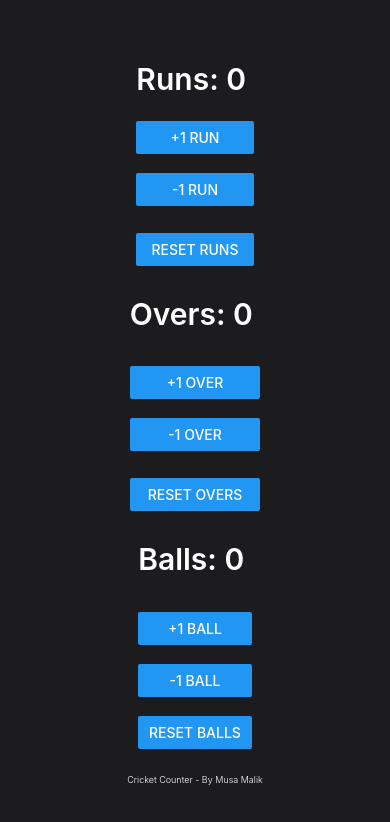
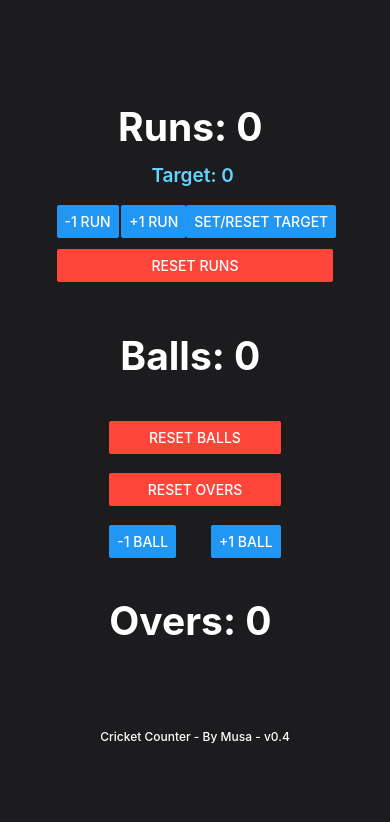
Before and after one commit to Spherrrical/CricketCounter, a React Native app: screen / in a window 390 px wide. Shown: the top 822 px of the page. Built offline with nearby package versions, Linux system fonts and the light colour scheme.

Commit message:
refactor: ui change, automated overs

```diff
--- a/App.tsx
+++ b/App.tsx
@@ -2,19 +2,17 @@ import { StatusBar } from 'expo-status-bar';
 import { StyleSheet, Text, View, Button } from 'react-native';
 import React, { useState } from 'react';
 import Runs from "./Runs";
-import Balls from "./Balls"
 import Overs from './Overs';
 
 
 export default function App() {
   return (
     <View style={styles.container}>
-      {/*<Text style={styles.title}>Cricket Counter - By Musa</Text>*/}
       <StatusBar style="auto" />
       <Runs/>
         <Overs/>
-        <Balls/>
-        <Text style={styles.title}>Cricket Counter - By Musa Malik</Text>
+        <Text style={styles.title}>Cricket Counter - By Musa - v0.4</Text>
+
 
     </View>
 
@@ -31,10 +29,10 @@ const styles = StyleSheet.create({
 
   },
     title: {
-        fontSize: 9,
-        fontWeight: '300',
+        fontSize: 12,
+        fontWeight: '500',
         color: '#FFF',
-        marginTop: 25,
+        marginTop: 33,
     },
     movement: {
         fontSize: 20,
--- a/Balls.tsx
+++ /dev/null
@@ -1,58 +0,0 @@
-import React, { useState, useEffect } from 'react';
-import {View, Text, Button, StyleSheet} from 'react-native';
-
-
-const Balls = () => {
-    const [count1, setCount] = useState(0);
-    return (
-        <View style={styles.container}>
-            <Text style={styles.title}>Balls: {count1} </Text>
-            <Button
-                onPress={() => {setCount(count1 + 1)}} title="+1 Ball"
-            />
-            <View style={styles.buttonseperate}/>
-            <Button
-                onPress={() => {setCount(count1 - 1)}} title="-1 Ball"
-            />
-            <View style={styles.buttonseperate}/>
-            <Button
-                onPress={() => {setCount(0)}} title="Reset Balls"
-            />
-            {/*<Text style={styles.title}>Balls: {count1} </Text>*/}
-        </View>
-    );
-}
-
-const styles = StyleSheet.create({
-    container:{
-        marginTop: -30,
-    },
-    title: {
-        fontSize: 30,
-        fontWeight: '600',
-        color: '#FFF',
-        marginBottom: 35,
-        alignItems: 'flex-start',
-        textAlign: 'center',
-        justifyContent: 'center',
-    },
-    movement: {
-        fontSize: 20,
-        fontWeight: 'bold',
-    },
-    seperate: {
-        marginVertical: 13,
-        height: 1,
-        width: '1 %',
-        color: '#FFF'
-    },
-    buttonseperate: {
-        marginVertical: 9,
-        height: 1,
-        width: '1 %',
-        color: '#FFF'
-    }
-
-});
-
-export default Balls;
--- a/Overs.tsx
+++ b/Overs.tsx
@@ -1,42 +1,95 @@
 import React, { useState, useEffect } from 'react';
-import {View, Text, Button, StyleSheet} from 'react-native';
-import Balls from "./Balls"
-import count1 from "./Balls"
-import BallsCount from "./Balls"
+import {View, Text, Button, StyleSheet, Alert, SafeAreaView} from 'react-native';
 
 const Overs = () => {
-    const [count, setCount] = useState(0);
+    const [overs, setOvers] = useState(0);
+    const [balls, setBalls] = useState(0);
+    useEffect(() => {
+        if (balls > 6) {
+            setBalls(0);
+            setOvers(overs + 1);
+        }
+    })
     return (
-        <View style={styles.container}>
-            <Text style={styles.title}>Overs: {count} </Text>
+        <SafeAreaView>
+            <View style={styles.container1}>
+                <Text style={styles.title1}>Balls: {balls} </Text>
                 <Button
-                onPress={() => {setCount(count + 1)}} title="+1 Over"
+                    onPress={() => {setBalls(0), Alert.alert('Balls reset.')}} title="Reset Balls" color="#ff453a"
                 />
-            <View style={styles.buttonseperate}/>
+                <View style={styles.buttonseperate1}/>
                 <Button
-                onPress={() => {setCount(count - 1)}} title="-1 Over"
+                    onPress={() => {setOvers(0), Alert.alert('Overs reset.')}} title="Reset Overs" color="#ff453a"
                 />
-            <View style={styles.seperate}/>
+                <View style={styles.buttonseperate1}/>
+                <View style={styles.fixToText1}>
                     <Button
-                onPress={() => {setCount(0)}} title="Reset Overs"
+                        onPress={() => {setBalls(balls - 1)}} title="-1 Ball"
+                    />
+                    <View style={styles.seperate1}/>
+                    <Button
+                        onPress={() => {setBalls(balls + 1)}}
+                        title="+1 Ball"
                     />
                 </View>
+                <View style={styles.buttonseperate1}/>
+            </View>
+            <View style={styles.container}>
+                <Text style={styles.title}>Overs: {overs} </Text>
+                <View style={styles.buttonseperate}/>
+            </View>
+        </SafeAreaView>
     );
 }
 
 
 
 const styles = StyleSheet.create({
+    // Balls
+    container1:{
+        marginTop: -80,
+    },
+    title1: {
+        fontSize: 39,
+        fontWeight: '700',
+        color: '#FFF',
+        marginBottom: 42,
+        alignItems: 'flex-start',
+        textAlign: 'center',
+        justifyContent: 'center',
+    },
+    movement1: {
+        fontSize: 20,
+        fontWeight: 'bold',
+    },
+    seperate1: {
+        marginVertical: 13,
+        height: 1,
+        width: '1 %',
+        color: '#FFF'
+    },
+    buttonseperate1: {
+        marginVertical: 9,
+        height: 1,
+        width: '1 %',
+        color: '#FFF'
+    },
+    fixToText1: {
+        flexDirection: 'row',
+        justifyContent: 'space-between',
+        marginBottom: 40,
+    },
+    // Overs
     container:{
-        marginBottom: 60,
+        marginBottom: -40,
     },
     title: {
-        fontSize: 30,
-        fontWeight: '600',
+        fontSize: 39,
+        fontWeight: '700',
         color: '#FFF',
-        marginBottom: -80,
-        marginTop: -100,
-        height: 150,
+        marginBottom: -120,
+        marginTop: -20,
+        height: 240,
         alignItems: 'center',
         textAlign: 'center',
         justifyContent: 'center',
@@ -58,7 +111,12 @@ const styles = StyleSheet.create({
     },
     moveButton: {
         marginTop: 100,
-    }
+    },
+    fixToText: {
+        flexDirection: 'row',
+        justifyContent: 'space-between',
+        marginBottom: 11,
+    },
 });
 
 export default Overs;
--- a/Runs.tsx
+++ b/Runs.tsx
@@ -1,23 +1,33 @@
 import React, { useState } from 'react';
-import {View, Text, Button, StyleSheet} from 'react-native';
+import {View, Text, Button, StyleSheet, Alert, SafeAreaView} from 'react-native';
 
 const Runs = () => {
     const [count, setCount] = useState(0);
+    const [target, setTarget] = useState(0);
     return (
+    <SafeAreaView>
         <View style={styles.container}>
             <Text style={styles.title}>Runs: {count} </Text>
+            <Text style={styles.target}>Target: {target} </Text>
+            <View style={styles.buttonseperate}/>
+            <View style={styles.fixToText}>
+                <Button
+                    onPress={() => {setCount(count - 1)}} title="-1 Run"
+                />
+                <View style={styles.seperate}/>
+                <Button
+                    onPress={() => {setCount(count + 1)}}
+                    title="+1 Run"
+                />
+                <Button
+                    onPress={() => {setTarget(count), Alert.alert('Target set/reset.')}} title="Set/Reset Target"
+                />
+            </View>
             <Button
-                onPress={() => {setCount(count + 1)}} title="+1 Run"
-            />
-            <View style={styles.buttonseperate}/>
-            <Button
-                onPress={() => {setCount(count - 1)}} title="-1 Run"
-            />
-            <View style={styles.seperate}/>
-            <Button
-                onPress={() => {setCount(0)}} title="Reset Runs"
+                onPress={() => {setCount(0), Alert.alert('Runs reset.')}} title="Reset Runs" color="#ff453a"
             />
         </View>
+    </SafeAreaView>
     );
 }
 
@@ -26,11 +36,21 @@ const styles = StyleSheet.create({
         marginBottom: 130,
     },
     title: {
-        fontSize: 30,
+        fontSize: 39,
+        fontWeight: '700',
+        color: '#FFF',
+        marginTop: 2,
+        height: 60,
+        alignItems: 'center',
+        textAlign: 'center',
+        justifyContent: 'center',
+    },
+    target: {
+        fontSize: 19,
         fontWeight: '600',
-        color: '#FFF',
+        color: '#64d3ff',
         marginTop: 1,
-        height: 60,
+        height: 22,
         alignItems: 'center',
         textAlign: 'center',
         justifyContent: 'center',
@@ -52,7 +72,12 @@ const styles = StyleSheet.create({
     },
     moveButton: {
         marginTop: 1,
-    }
+    },
+    fixToText: {
+        flexDirection: 'row',
+        justifyContent: 'space-between',
+        marginBottom: 11,
+    },
 });
 
 export default Runs;
```
Lines whose indentation alone changed are shown as unchanged.
